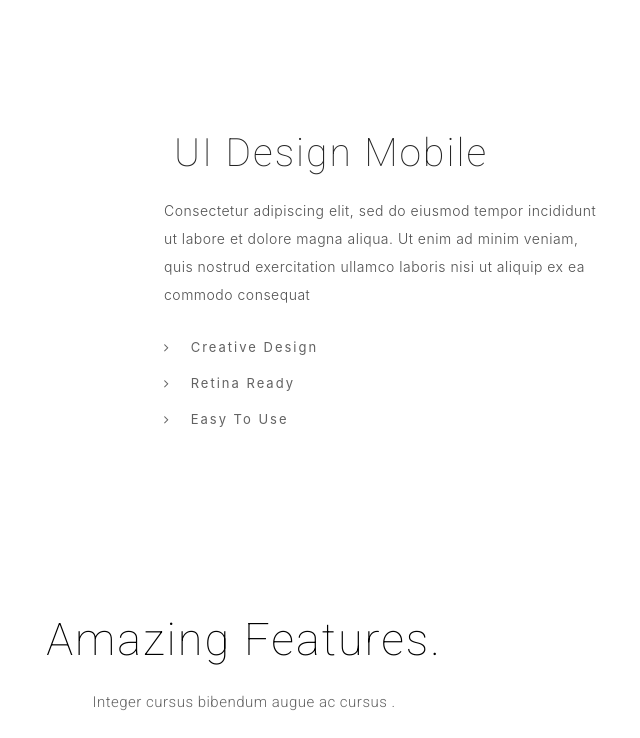
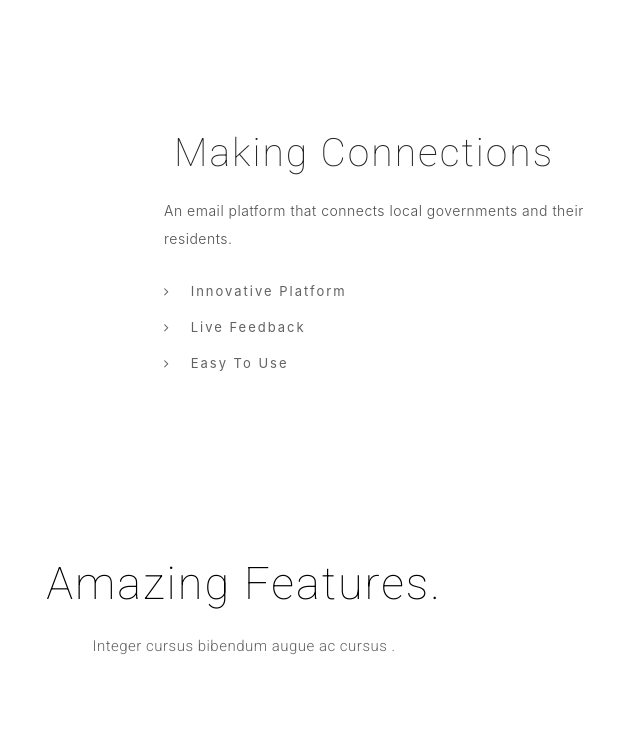
Before and after one commit to DemosDevTeam/Landing-Page, a plain HTML site: page acta-landing_page/index.html in a window 1280 px wide. Shown: the part 1640-2378 px from the top of the page, without its empty margins (396-1036 px from the left). Drawn offline with nearby package versions, Linux system fonts and the light colour scheme.

Commit message:
Update index.html

```diff
--- a/acta-landing_page/index.html
+++ b/acta-landing_page/index.html
@@ -154,13 +154,13 @@
         <div class="col-md-7 col-lg-5">
           <div class="about-content">
 
-            <h2><span></span>UI Design Mobile </h2>
-            <p>Consectetur adipiscing elit, sed do eiusmod tempor incididunt ut labore et dolore magna aliqua. Ut enim ad minim veniam, quis nostrud exercitation ullamco laboris nisi ut aliquip ex ea commodo consequat
+            <h2><span></span>Making connections</h2>
+            <p>An email platform that connects local governments and their residents.
             </p>
 
             <ul class="list-unstyled">
-              <li><i class="fa fa-angle-right"></i>Creative Design</li>
-              <li><i class="fa fa-angle-right"></i>Retina Ready</li>
+              <li><i class="fa fa-angle-right"></i>Innovative Platform</li>
+              <li><i class="fa fa-angle-right"></i>Live Feedback</li>
               <li><i class="fa fa-angle-right"></i>Easy to Use</li>
             </ul>
 
```
